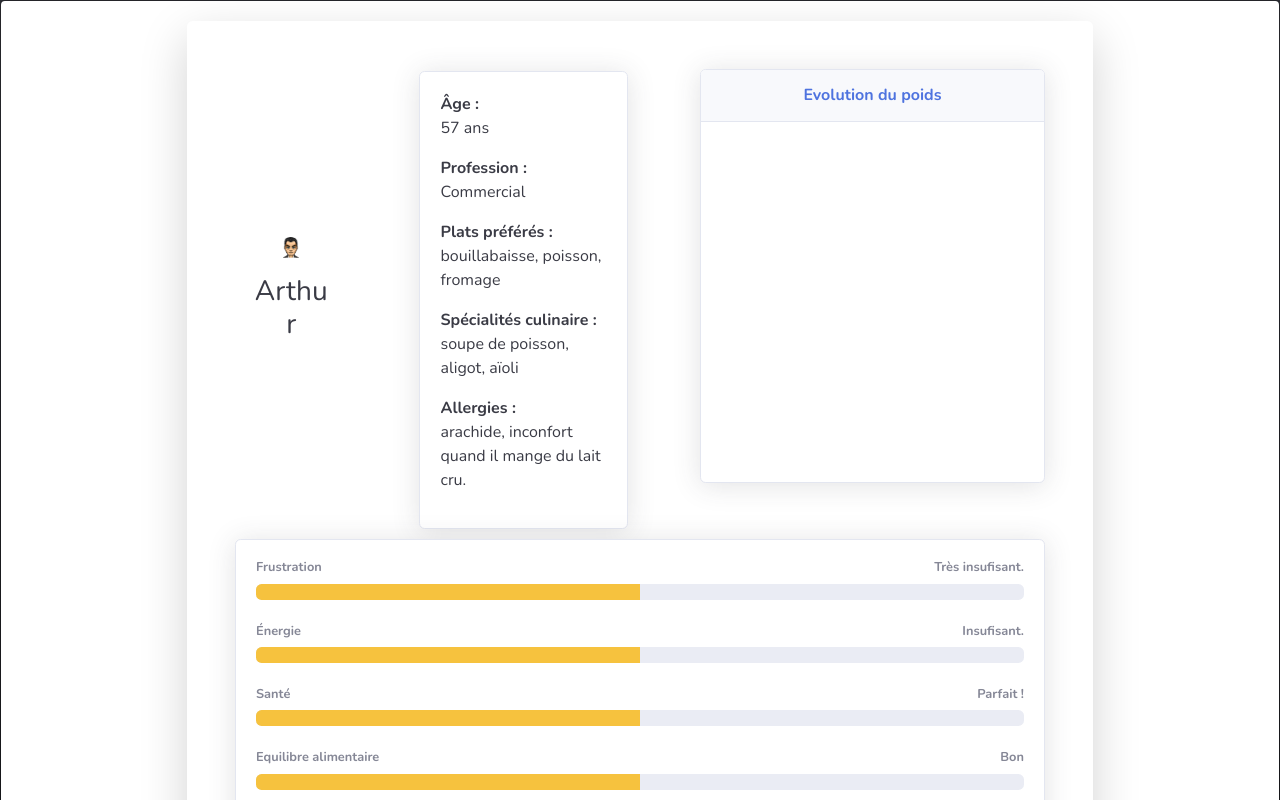
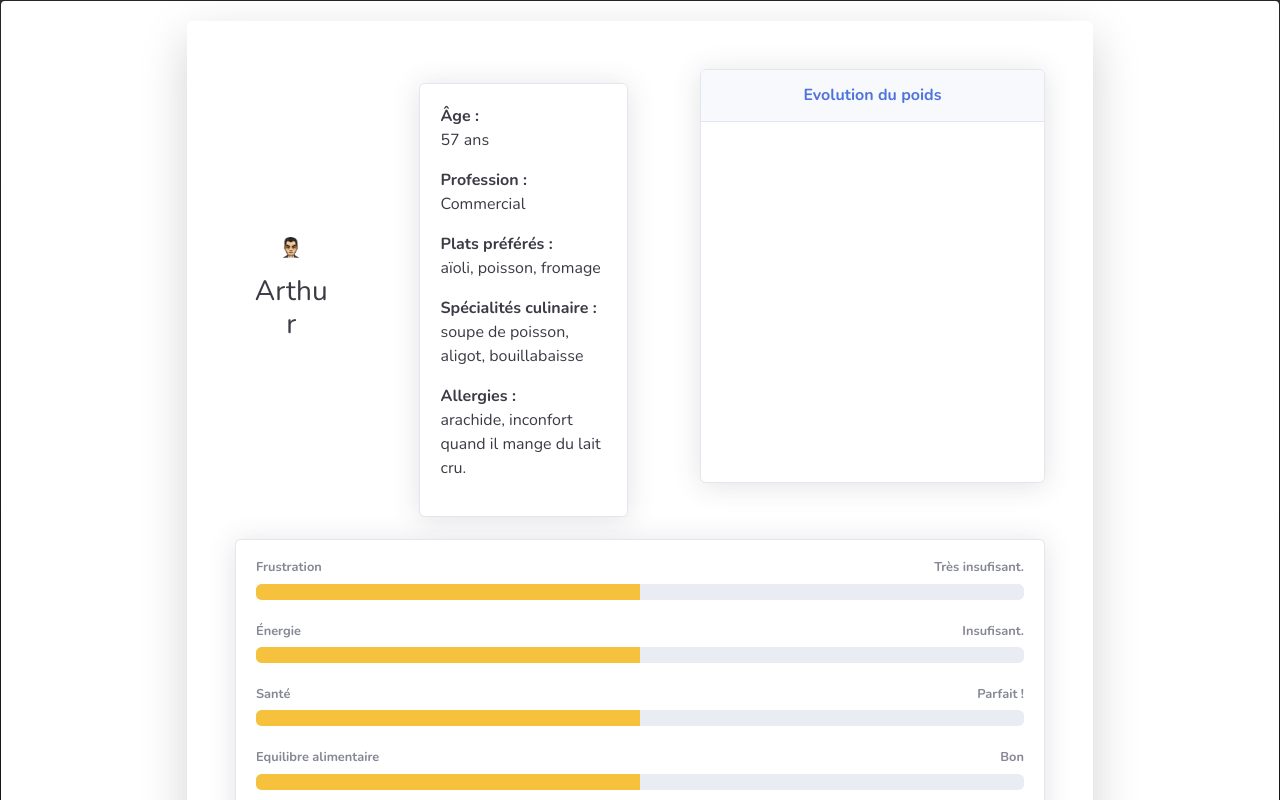
Before and after one commit to i2ml/SeriousGame, a plain HTML site: page game.html in a window 1280 px wide. Both pictures are taken after a click on the button "Voir mon profil". Shown: the top 800 px of the page. Drawn offline with nearby package versions, Linux system fonts and the light colour scheme.

Commit message:
small change arthur

```diff
--- a/game.html
+++ b/game.html
@@ -109,8 +109,8 @@
                         <div class="card-body text-gray-900">
                           <p><b>Âge :</b> <br>57 ans</p>
                           <p><b>Profession :</b><br>Commercial</p>
-                          <p> <b>Plats préférés :</b> <br>bouillabaisse, poisson, fromage</p>
-                          <p> <b>Spécialités culinaire :</b> <br>soupe de poisson, aligot, aïoli</p>
+                          <p> <b>Plats préférés :</b> <br>aïoli, poisson, fromage</p>
+                          <p> <b>Spécialités culinaire :</b> <br>soupe de poisson, aligot, bouillabaisse</p>
                           <p> <b>Allergies :</b> <br>arachide, inconfort quand il mange du lait cru.</p>
                         </div>
                       </div>
```
